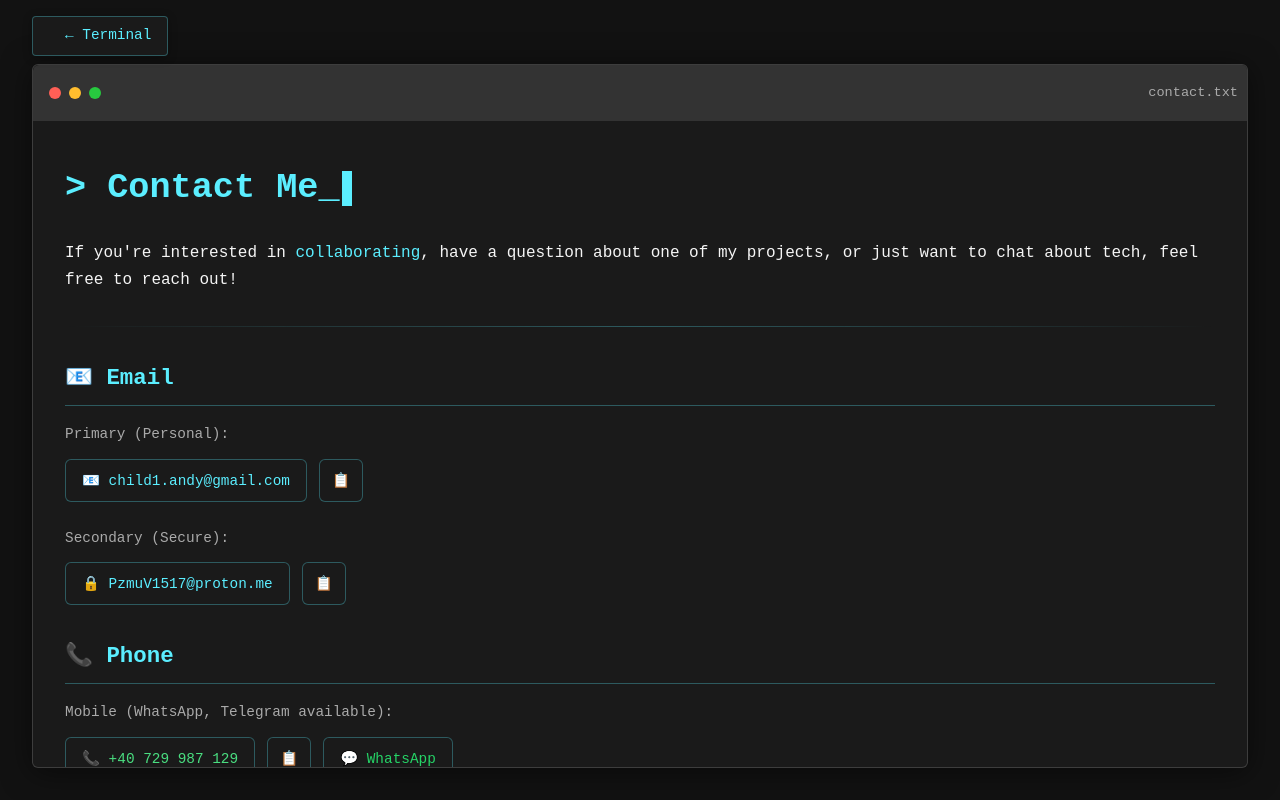
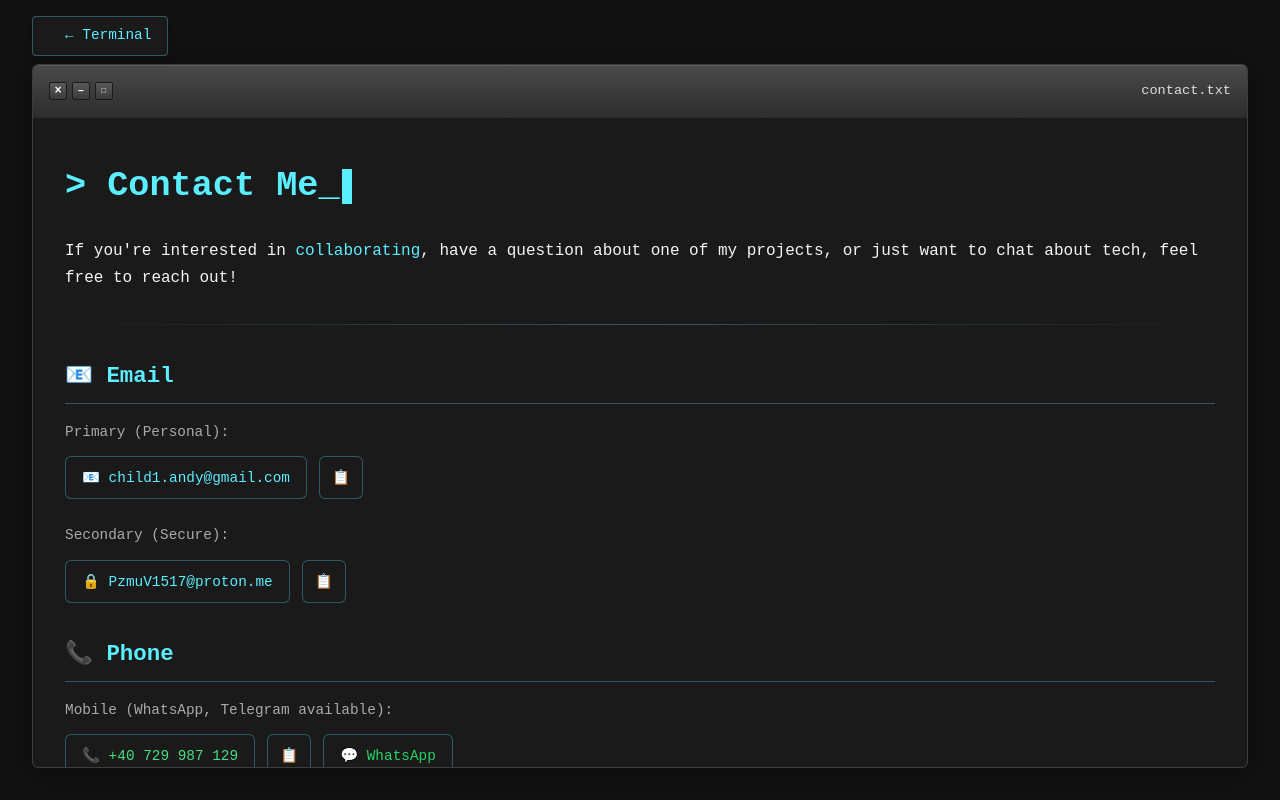
Before and after one commit to PzmuV1517/AndreiBanu, a React (Vite) app in the folder my-portfolio/: page /contact in a window 1280 px wide. Built offline with nearby package versions, Linux system fonts and the light colour scheme.

Commit message:
The Linux UI update

```diff
--- a/my-portfolio/src/components/AboutMe/AboutMe.css
+++ b/my-portfolio/src/components/AboutMe/AboutMe.css
@@ -70,42 +70,61 @@
 .retro-terminal-header {
   display: flex;
   align-items: center;
-  background-color: #333;
+  background: linear-gradient(to bottom, #4a4a4a, #2d2d2d);
   border-top-left-radius: 6px;
   border-top-right-radius: 6px;
-  padding: 0.5rem 1rem;
+  border-bottom: 1px solid #1a1a1a;
+  padding: 0.4rem 1rem;
   width: 100%; /* Ensure header spans full width */
+  box-shadow: inset 0 1px 0 rgba(255, 255, 255, 0.1);
 }
 
 .header-buttons {
   display: flex;
-  gap: 0.5rem;
+  gap: 0.3rem;
 }
 
 .header-button {
-  width: 12px;
-  height: 12px;
-  border-radius: 50%;
+  width: 16px;
+  height: 16px;
+  border-radius: 2px;
+  border: 1px solid #1a1a1a;
+  display: flex;
+  align-items: center;
+  justify-content: center;
+  font-size: 10px;
+  font-weight: bold;
+  color: #fff;
+  background: linear-gradient(to bottom, #5a5a5a, #3a3a3a);
+  cursor: pointer;
+  transition: all 0.1s ease;
 }
 
-.header-button:nth-child(1) {
-  background-color: #ff5f56;
+.header-button:hover {
+  background: linear-gradient(to bottom, #6a6a6a, #4a4a4a);
 }
 
-.header-button:nth-child(2) {
-  background-color: #ffbd2e;
+.header-button:nth-child(1)::after {
+  content: "×";
+  font-size: 12px;
 }
 
-.header-button:nth-child(3) {
-  background-color: #27c93f;
+.header-button:nth-child(2)::after {
+  content: "−";
+  font-size: 10px;
+}
+
+.header-button:nth-child(3)::after {
+  content: "□";
+  font-size: 8px;
 }
 
 .terminal-title {
   margin-left: auto;
-  margin-right: 25px;
+  margin-right: 1rem;
   font-size: 0.85rem;
-  color: #aaa;
-
+  color: #ddd;
+  font-weight: 500;
 }
 
 .about-me-title {
--- a/my-portfolio/src/components/Contact/Contact.css
+++ b/my-portfolio/src/components/Contact/Contact.css
@@ -72,43 +72,63 @@
 .retro-terminal-header {
   display: flex;
   align-items: center;
-  background-color: #333;
+  background: linear-gradient(to bottom, #4a4a4a, #2d2d2d);
   border-top-left-radius: 6px;
   border-top-right-radius: 6px;
-  padding: 0.5rem 1rem;
+  border-bottom: 1px solid #1a1a1a;
+  padding: 0.4rem 1rem;
   width: 100%; /* Ensure header spans full width */
   flex-shrink: 0; /* Prevent header from shrinking */
   min-height: 2.5rem; /* Ensure minimum height for visibility */
+  box-shadow: inset 0 1px 0 rgba(255, 255, 255, 0.1);
 }
 
 .header-buttons {
   display: flex;
-  gap: 0.5rem;
+  gap: 0.3rem;
 }
 
 .header-button {
-  width: 12px;
-  height: 12px;
-  border-radius: 50%;
+  width: 16px;
+  height: 16px;
+  border-radius: 2px;
+  border: 1px solid #1a1a1a;
+  display: flex;
+  align-items: center;
+  justify-content: center;
+  font-size: 10px;
+  font-weight: bold;
+  color: #fff;
+  background: linear-gradient(to bottom, #5a5a5a, #3a3a3a);
+  cursor: pointer;
+  transition: all 0.1s ease;
 }
 
-.header-button:nth-child(1) {
-  background-color: #ff5f56;
+.header-button:hover {
+  background: linear-gradient(to bottom, #6a6a6a, #4a4a4a);
 }
 
-.header-button:nth-child(2) {
-  background-color: #ffbd2e;
+.header-button:nth-child(1)::after {
+  content: "×";
+  font-size: 12px;
 }
 
-.header-button:nth-child(3) {
-  background-color: #27c93f;
+.header-button:nth-child(2)::after {
+  content: "−";
+  font-size: 10px;
+}
+
+.header-button:nth-child(3)::after {
+  content: "□";
+  font-size: 8px;
 }
 
 .terminal-title {
   margin-left: auto;
-  margin-right: 25px;
+  padding-right: 1rem;
   font-size: 0.85rem;
-  color: #aaa;
+  color: #ddd;
+  font-weight: 500;
   white-space: nowrap; /* Prevent text wrapping */
   overflow: visible; /* Ensure text is always visible */
   text-overflow: clip; /* Prevent ellipsis */
--- a/my-portfolio/src/components/MyAchievements/MyAchievements.css
+++ b/my-portfolio/src/components/MyAchievements/MyAchievements.css
@@ -72,43 +72,63 @@
 .retro-terminal-header {
   display: flex;
   align-items: center;
-  background-color: #333;
+  background: linear-gradient(to bottom, #4a4a4a, #2d2d2d);
   border-top-left-radius: 6px;
   border-top-right-radius: 6px;
-  padding: 0.5rem 1rem;
+  border-bottom: 1px solid #1a1a1a;
+  padding: 0.4rem 1rem;
   width: 100%; /* Ensure header spans full width */
   flex-shrink: 0; /* Prevent header from shrinking */
   min-height: 2.5rem; /* Ensure minimum height for visibility */
+  box-shadow: inset 0 1px 0 rgba(255, 255, 255, 0.1);
 }
 
 .header-buttons {
   display: flex;
-  gap: 0.5rem;
+  gap: 0.3rem;
 }
 
 .header-button {
-  width: 12px;
-  height: 12px;
-  border-radius: 50%;
+  width: 16px;
+  height: 16px;
+  border-radius: 2px;
+  border: 1px solid #1a1a1a;
+  display: flex;
+  align-items: center;
+  justify-content: center;
+  font-size: 10px;
+  font-weight: bold;
+  color: #fff;
+  background: linear-gradient(to bottom, #5a5a5a, #3a3a3a);
+  cursor: pointer;
+  transition: all 0.1s ease;
 }
 
-.header-button:nth-child(1) {
-  background-color: #ff5f56;
+.header-button:hover {
+  background: linear-gradient(to bottom, #6a6a6a, #4a4a4a);
 }
 
-.header-button:nth-child(2) {
-  background-color: #ffbd2e;
+.header-button:nth-child(1)::after {
+  content: "×";
+  font-size: 12px;
 }
 
-.header-button:nth-child(3) {
-  background-color: #27c93f;
+.header-button:nth-child(2)::after {
+  content: "−";
+  font-size: 10px;
+}
+
+.header-button:nth-child(3)::after {
+  content: "□";
+  font-size: 8px;
 }
 
 .terminal-title {
   margin-left: auto;
-  margin-right: 25px;
+  padding-right: 1rem;
   font-size: 0.85rem;
-  color: #aaa;
+  color: #ddd;
+  font-weight: 500;
   white-space: nowrap; /* Prevent text wrapping */
   overflow: visible; /* Ensure text is always visible */
   text-overflow: clip; /* Prevent ellipsis */
--- a/my-portfolio/src/components/MyProjects/MyProjects.css
+++ b/my-portfolio/src/components/MyProjects/MyProjects.css
@@ -72,43 +72,63 @@
 .retro-terminal-header {
   display: flex;
   align-items: center;
-  background-color: #333;
+  background: linear-gradient(to bottom, #4a4a4a, #2d2d2d);
   border-top-left-radius: 6px;
   border-top-right-radius: 6px;
-  padding: 0.5rem 1rem;
+  border-bottom: 1px solid #1a1a1a;
+  padding: 0.4rem 1rem;
   width: 100%; /* Ensure header spans full width */
   flex-shrink: 0; /* Prevent header from shrinking */
   min-height: 2.5rem; /* Ensure minimum height for visibility */
+  box-shadow: inset 0 1px 0 rgba(255, 255, 255, 0.1);
 }
 
 .header-buttons {
   display: flex;
-  gap: 0.5rem;
+  gap: 0.3rem;
 }
 
 .header-button {
-  width: 12px;
-  height: 12px;
-  border-radius: 50%;
+  width: 16px;
+  height: 16px;
+  border-radius: 2px;
+  border: 1px solid #1a1a1a;
+  display: flex;
+  align-items: center;
+  justify-content: center;
+  font-size: 10px;
+  font-weight: bold;
+  color: #fff;
+  background: linear-gradient(to bottom, #5a5a5a, #3a3a3a);
+  cursor: pointer;
+  transition: all 0.1s ease;
 }
 
-.header-button:nth-child(1) {
-  background-color: #ff5f56;
+.header-button:hover {
+  background: linear-gradient(to bottom, #6a6a6a, #4a4a4a);
 }
 
-.header-button:nth-child(2) {
-  background-color: #ffbd2e;
+.header-button:nth-child(1)::after {
+  content: "×";
+  font-size: 12px;
 }
 
-.header-button:nth-child(3) {
-  background-color: #27c93f;
+.header-button:nth-child(2)::after {
+  content: "−";
+  font-size: 10px;
+}
+
+.header-button:nth-child(3)::after {
+  content: "□";
+  font-size: 8px;
 }
 
 .terminal-title {
   margin-left: auto;
-  margin-right: 25px;
+  padding-right: 1rem;
   font-size: 0.85rem;
-  color: #aaa;
+  color: #ddd;
+  font-weight: 500;
   white-space: nowrap; /* Prevent text wrapping */
   overflow: visible; /* Ensure text is always visible */
   text-overflow: clip; /* Prevent ellipsis */
--- a/my-portfolio/src/components/MySkills/MySkills.css
+++ b/my-portfolio/src/components/MySkills/MySkills.css
@@ -72,43 +72,63 @@
 .retro-terminal-header {
   display: flex;
   align-items: center;
-  background-color: #333;
+  background: linear-gradient(to bottom, #4a4a4a, #2d2d2d);
   border-top-left-radius: 6px;
   border-top-right-radius: 6px;
-  padding: 0.5rem 1rem;
+  border-bottom: 1px solid #1a1a1a;
+  padding: 0.4rem 1rem;
   width: 100%; /* Ensure header spans full width */
   flex-shrink: 0; /* Prevent header from shrinking */
   min-height: 2.5rem; /* Ensure minimum height for visibility */
+  box-shadow: inset 0 1px 0 rgba(255, 255, 255, 0.1);
 }
 
 .header-buttons {
   display: flex;
-  gap: 0.5rem;
+  gap: 0.3rem;
 }
 
 .header-button {
-  width: 12px;
-  height: 12px;
-  border-radius: 50%;
+  width: 16px;
+  height: 16px;
+  border-radius: 2px;
+  border: 1px solid #1a1a1a;
+  display: flex;
+  align-items: center;
+  justify-content: center;
+  font-size: 10px;
+  font-weight: bold;
+  color: #fff;
+  background: linear-gradient(to bottom, #5a5a5a, #3a3a3a);
+  cursor: pointer;
+  transition: all 0.1s ease;
 }
 
-.header-button:nth-child(1) {
-  background-color: #ff5f56;
+.header-button:hover {
+  background: linear-gradient(to bottom, #6a6a6a, #4a4a4a);
 }
 
-.header-button:nth-child(2) {
-  background-color: #ffbd2e;
+.header-button:nth-child(1)::after {
+  content: "×";
+  font-size: 12px;
 }
 
-.header-button:nth-child(3) {
-  background-color: #27c93f;
+.header-button:nth-child(2)::after {
+  content: "−";
+  font-size: 10px;
+}
+
+.header-button:nth-child(3)::after {
+  content: "□";
+  font-size: 8px;
 }
 
 .terminal-title {
   margin-left: auto;
-  margin-right: 25px;
+  padding-right: 1rem;
   font-size: 0.85rem;
-  color: #aaa;
+  color: #ddd;
+  font-weight: 500;
   white-space: nowrap; /* Prevent text wrapping */
   overflow: visible; /* Ensure text is always visible */
   text-overflow: clip; /* Prevent ellipsis */
```
